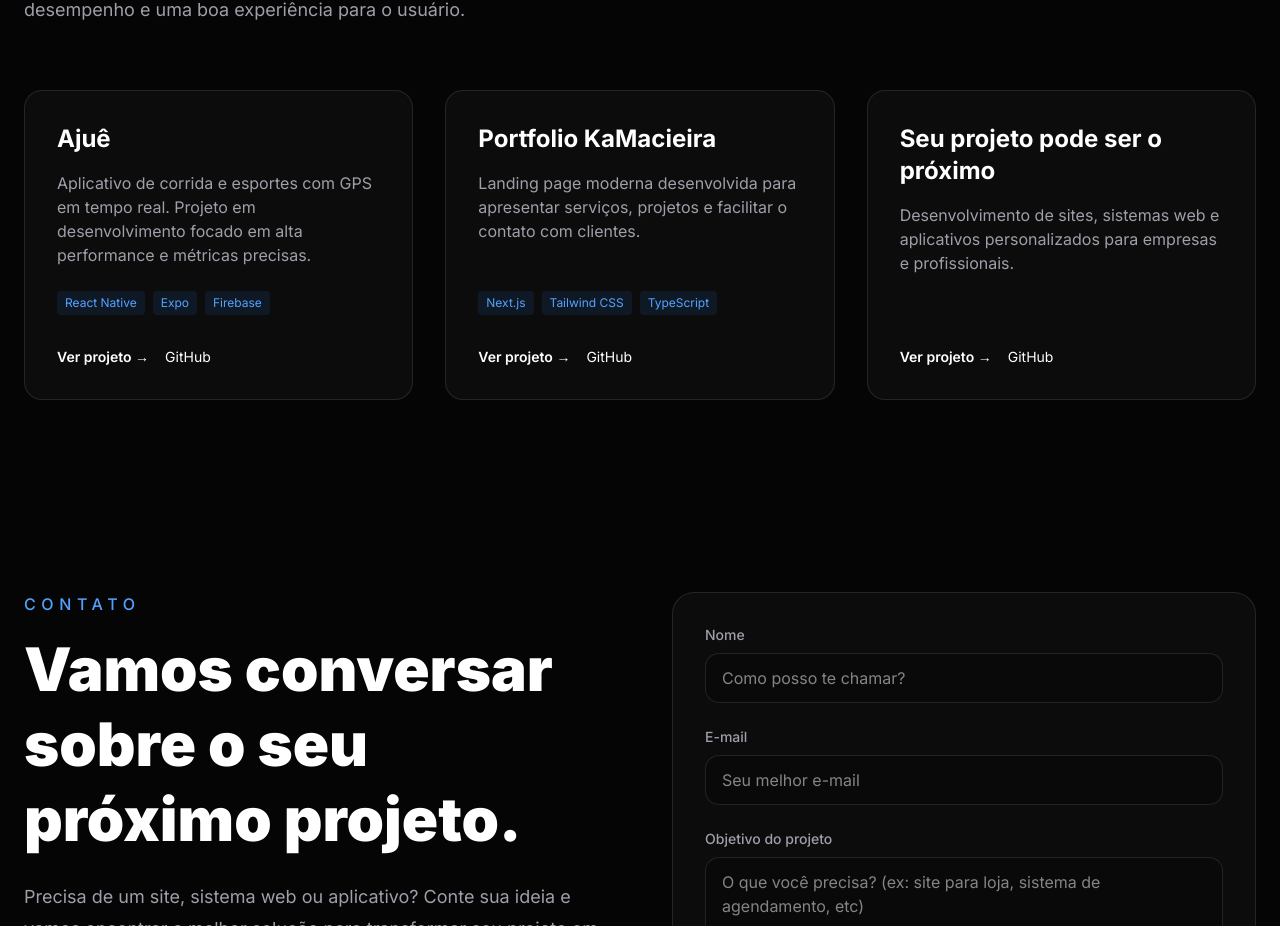
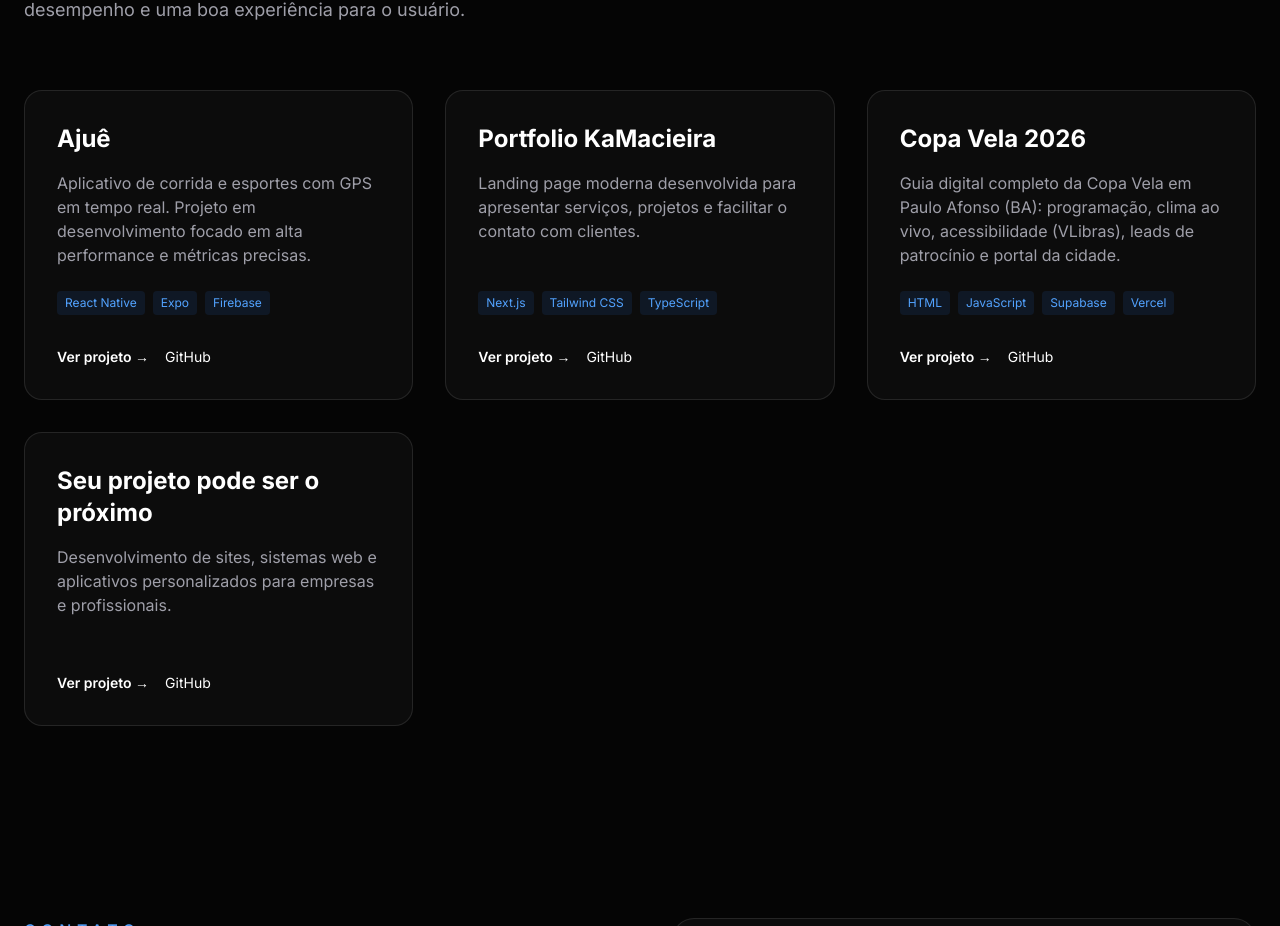
Before and after one commit to kaiquemacieira/PortfolioKaMacieira, a Next.js app: page / in a window 1280 px wide. Shown: the part 3780-4706 px from the top of the page. Built offline with nearby package versions, Linux system fonts and the light colour scheme.

Commit message:
copavela2026 add

```diff
--- a/components/sections/Projects.tsx
+++ b/components/sections/Projects.tsx
@@ -16,6 +16,14 @@ const projects = [
     technologies: ["Next.js", "Tailwind CSS", "TypeScript"],
     demo: "https://kamacieira.vercel.app/",
     github: "https://github.com/kaiquemacieira/PortfolioKaMacieira",
+  },
+  {
+    title: "Copa Vela 2026",
+    description:
+      "Guia digital completo da Copa Vela em Paulo Afonso (BA): programação, clima ao vivo, acessibilidade (VLibras), leads de patrocínio e portal da cidade.",
+    technologies: ["HTML", "JavaScript", "Supabase", "Vercel"],
+    demo: "https://copa-vela-2026.vercel.app/",
+    github: "https://copa-vela-2026.vercel.app/",
   },
   {
     title: "Seu projeto pode ser o próximo",
```
